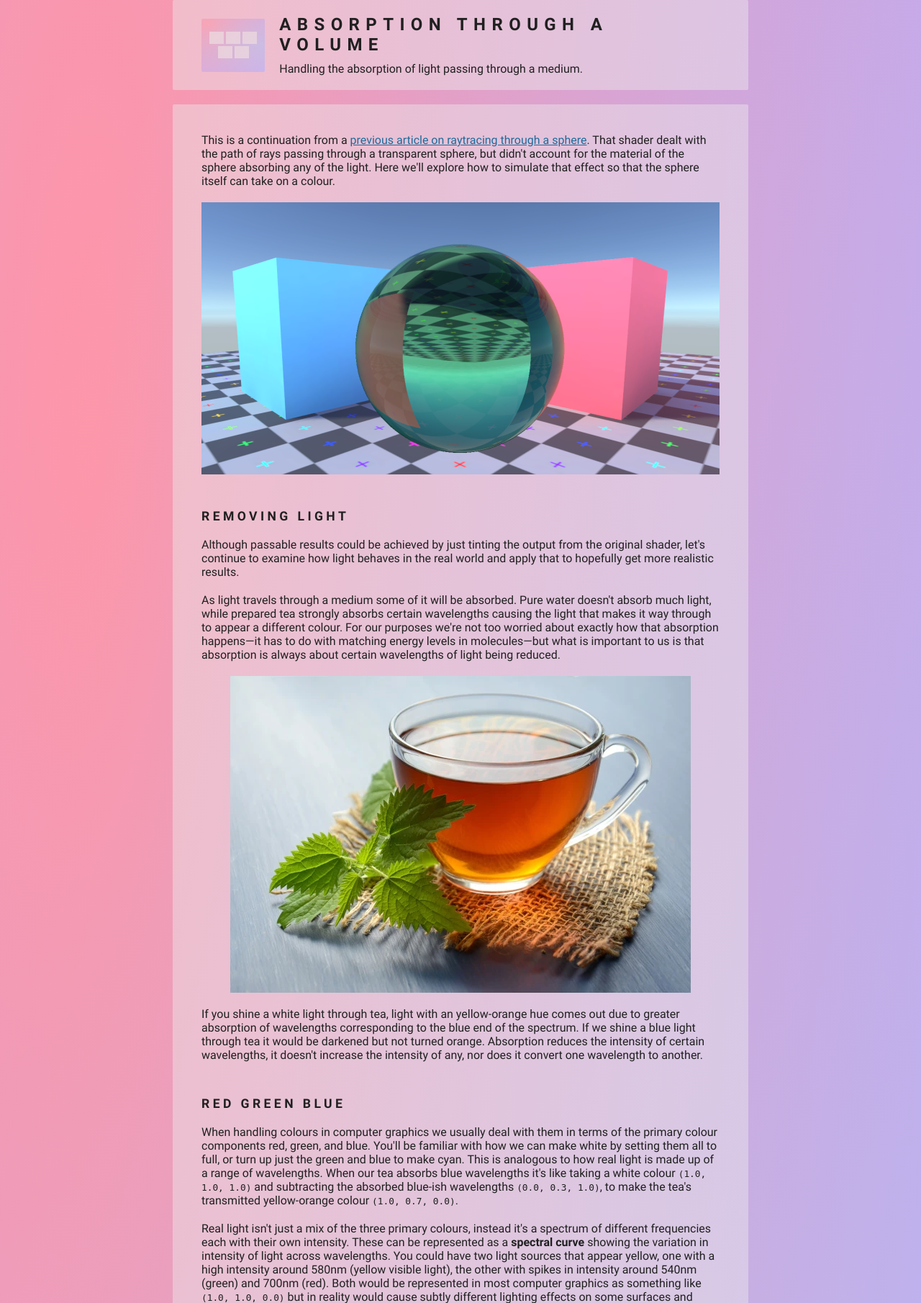
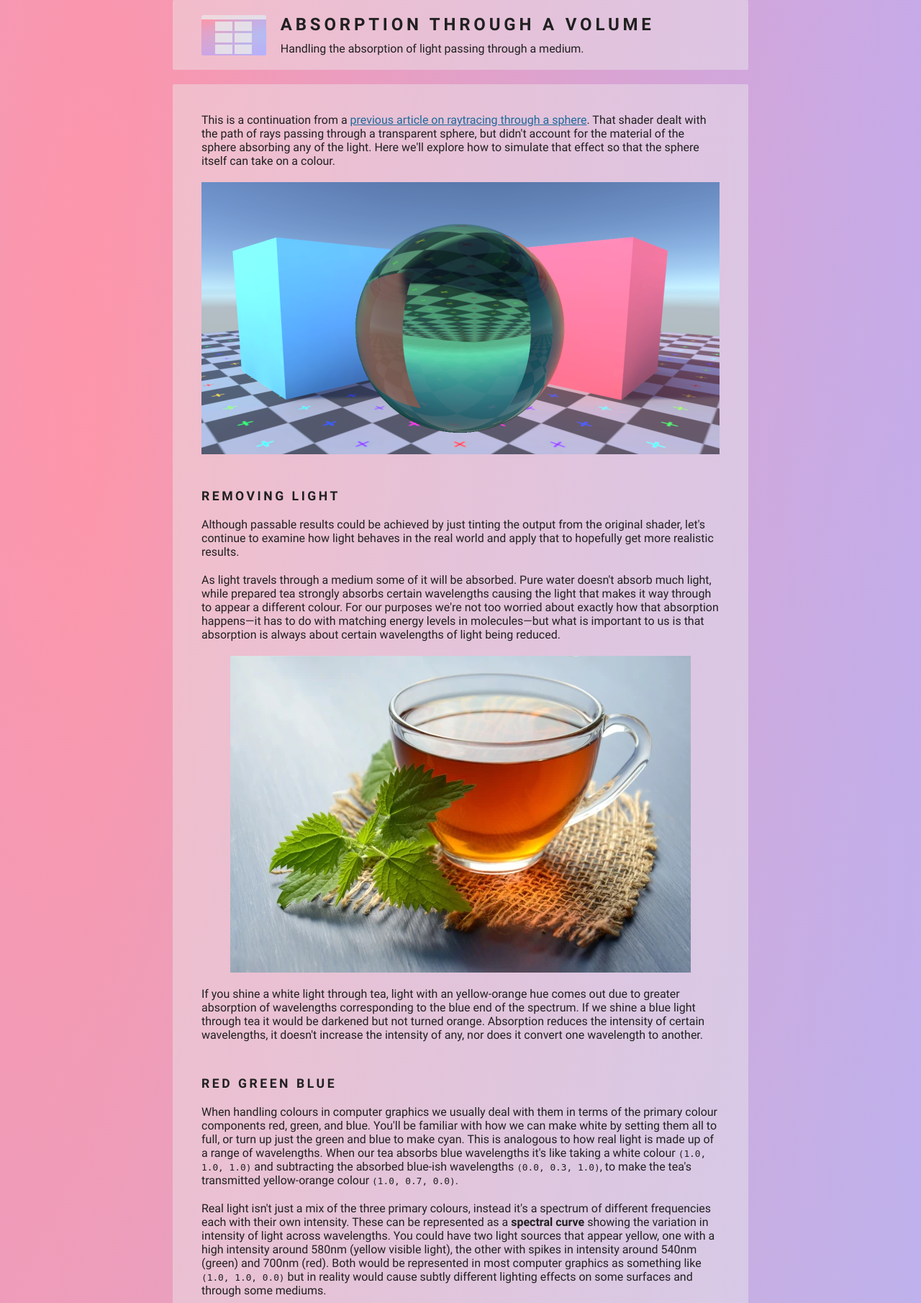
Before and after one commit to Anatta336/samdriver-xyz, a PHP site: page /article/absorption-sphere in a window 1280 px wide. Shown: the top 1810 px of the page at 72% size. Run offline with PHP 8.4, Linux system fonts and the light colour scheme.

Commit message:
add silliness to menu link

```diff
--- a/app/articles/ArticleList.php
+++ b/app/articles/ArticleList.php
@@ -61,4 +61,9 @@ class ArticleList
 
         return $this->articles;
     }
+
+    public function getArticleCount(): int
+    {
+        return count($this->getArticles());
+    }
 }
--- a/app/includes/Footer.php
+++ b/app/includes/Footer.php
@@ -8,24 +8,20 @@ class Footer
     {
         return <<<'EOD'
         <footer>
+            <p>This site uses no cookies or other tracking technology.</p>
             <address>
                 <!-- <p><a href="/feed/">RSS Feed<img src="/icons/rss.svg" class="smallIcon" alt="RSS icon" height="12px" width="12px"></a></p> -->
-                <p>
-                    <a id="footer-email" href="mailto:#">
-                        <span></span>
-                        <img src="/footer/email.svg" class="smallIcon" alt="Email" height="10px" width="14.10px">
-                    </a>
+                <p><a id="footer-email" href="mailto:#"></a></p>
+
                 <!-- conceal email from simple bots -->
                 <script type="text/javascript">
                     const encoded = [ 115, 108, 130, 129, 150, 141, 162, 120, 167, 181, 200, 134, 195, 215, 158, 237, 235];
                     const email = encoded.map((enc, index) => enc - index * 8).map(code => String.fromCharCode(code)).join('');
                     const element = document.getElementById('footer-email');
                     element.href = `mailto:${email}`;
-                        element.children[0].innerHTML = email;
+                    element.innerHTML = email;
                 </script>
-                </p>
             </address>
-        <p>This site uses no cookies or other tracking technology.</p>
         </footer>
         EOD;
     }
--- a/app/includes/Nav.php
+++ b/app/includes/Nav.php
@@ -1,21 +1,25 @@
 <?php
 
 namespace App\Includes;
+
+use App\Articles\ArticleList;
 
 class Nav
 {
     public static function render(): string
     {
-        return <<<'EOD'
-        <nav>
-            <a class="home" href="/" aria-label="View articles list">
-                <div class="square"></div>
-                <div class="square"></div>
-                <div class="square"></div>
-                <div class="square"></div>
-                <div class="square"></div>
-            </a>
-        </nav>
-        EOD;
+        $count = (new ArticleList())->getArticleCount();
+
+        $html = '<nav><a class="home" href="/" aria-label="View articles list">';
+
+        $html .= '<div class="pseudo-header"></div>';
+
+        for ($i = 0; $i < $count; $i++) {
+            $html .= '<div class="pseudo-link"></div>';
+        }
+
+        $html .= '</a></nav>';
+
+        return $html;
     }
 }
--- a/public/css/style.css
+++ b/public/css/style.css
@@ -73,21 +73,28 @@ nav a.home {
     flex-wrap: wrap;
     align-items: stretch;
     justify-content: center;
-    align-content: center;
-    padding: 10px;
-    height: 74px;
-    width: 88px;
+    align-content: flex-start;
+    padding: 6px;
+    height: max(min(74px, 7vh), 30px);
+    width: min(120px, 7vw);
     gap: 3px;
-    opacity: 60%;
     border-radius: 2px;
     background: radial-gradient(farthest-corner at 90% 50%, #9bd5ff75 0%, transparent 90%), radial-gradient(farthest-corner at 10% 10%, #ff95a8 0%, #b5adff 100%);
+    overflow: hidden;
 }
 
-nav a.home .square {
-    display: block;
-    background-color: #ebebebc7;
-    width: 20px;
-    height: 17px;
+nav a.home .pseudo-link {
+    flex: 0 1 auto;
+    background-color: #ebebebcc;
+    width: 24px;
+    height: 13px;
+}
+
+nav a.home .pseudo-header {
+    flex: 1 0 100%;
+    background: #ebebebcc;
+    height: 6px;
+    margin: -6px;
 }
 
 nav a {
@@ -202,7 +209,7 @@ nav .article-link-block {
     color: #202020;
     font-weight: bold;
     font-size: 1.2rem;
-    letter-spacing: 0.25em;
+    letter-spacing: 0.2em;
     margin: 0;
 }
 
@@ -258,7 +265,7 @@ header h1 {
     display: block;
     font-size: 1.5rem;
     text-align: left;
-    letter-spacing: 0.35em;
+    letter-spacing: 0.2em;
     text-transform: uppercase;
     font-weight: bold;
     margin: 0;
@@ -355,7 +362,7 @@ article h2 {
     color: #202020;
     font-weight: normal;
     font-size: 1.1rem;
-    letter-spacing: 0.25em;
+    letter-spacing: 0.2em;
     clear: both;
     margin-top: 3rem;
     font-weight: bold;
```
Lines whose indentation alone changed are shown as unchanged.
